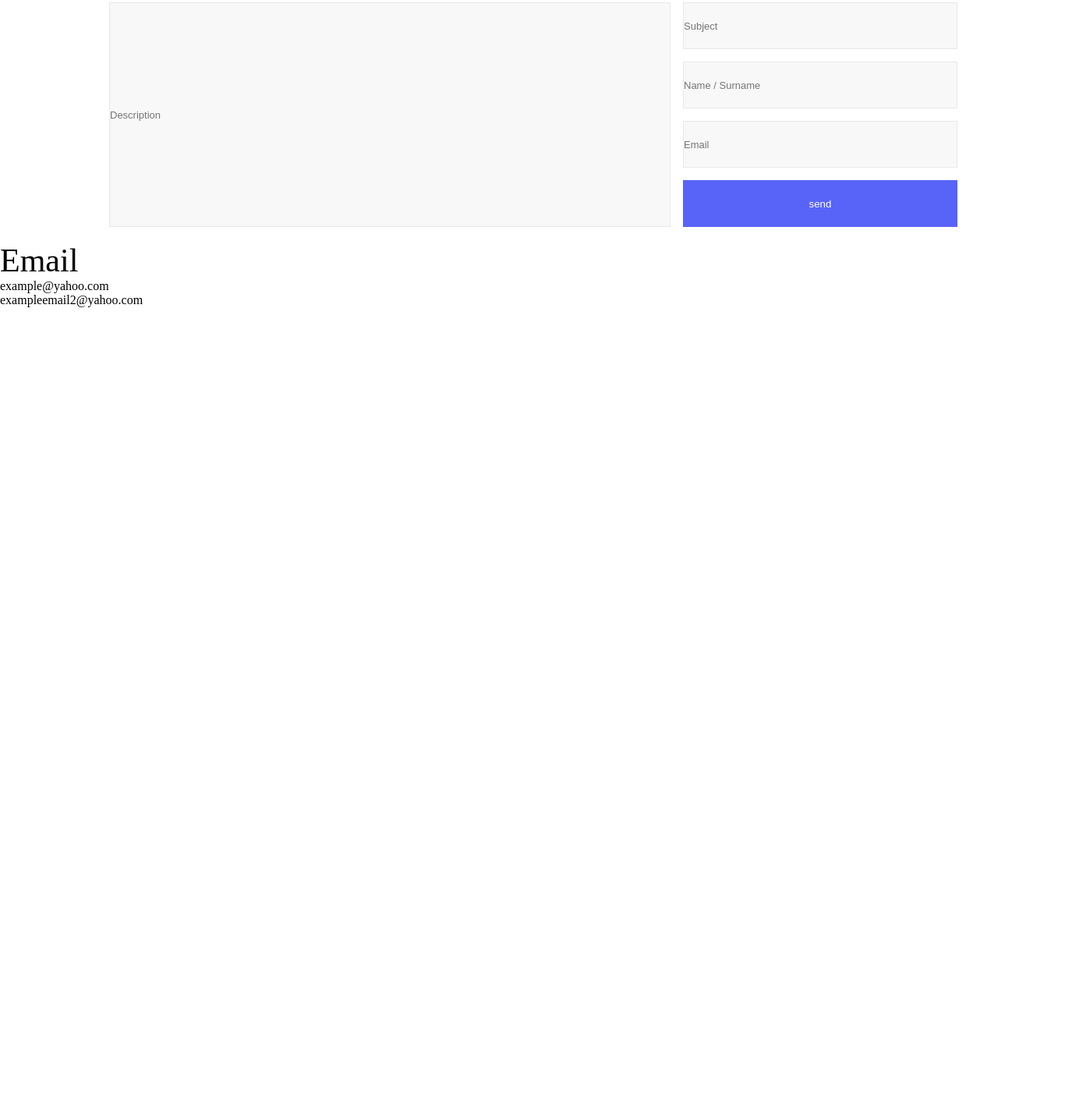
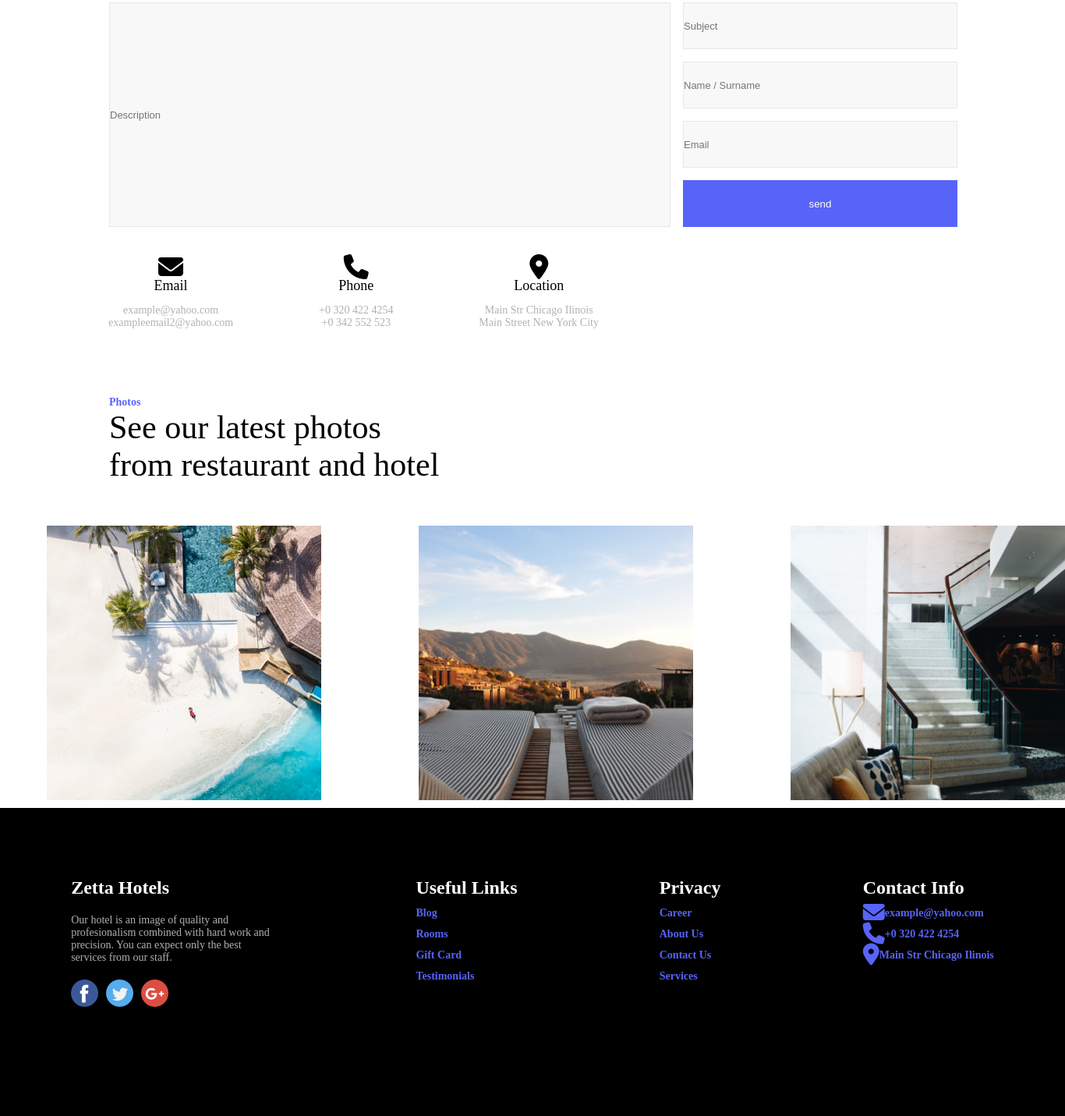
Before and after one commit to giorgige30b/Contact, a plain HTML site: page index.html in a window 1280 px wide. Shown: the part 246-1677 px from the top of the page at 78% size, 1366 px wide, since content can reach past the window. Before the commit the page ends 800 px from the top, so only its background shows below. Drawn offline with Linux system fonts and the light colour scheme.

Commit message:
finished
finished whole contact page

```diff
--- a/css/styles.css
+++ b/css/styles.css
@@ -81,3 +81,85 @@ h3 {
     color: #FFFFFF;
     border-style: none;
 }
+.Contactinfo{
+    display: flex;
+    margin-top: 51px;
+    flex-direction: row;
+    padding-left: 139px;
+    padding-right: 40%;
+    justify-content: space-between;
+
+
+}
+.Contactinfobox{
+    display: flex;
+    flex-direction: column;
+    text-align: center;
+    gap: 13px;
+}
+.Contactinfo h3{
+    font-size: 18px;
+    font-weight: 400;
+}
+.Contactinfo p{
+    color: #B1B1B1;
+    font-size: 14px;
+    font-weight: 300;
+}
+.photos{
+    padding: 86px 0 54px 140px;
+    gap: 10px;
+}
+.photosbox{
+    width: 1366px;
+    display: flex;
+    justify-content: space-between;
+    padding-left: 60px;
+}
+.photosbox img{
+    width: 352px;
+    height: 352px;
+}
+footer{
+    height: 395px;
+    background-color: #000000;
+    margin-top: 10px;
+    flex-direction: row;
+    padding-top: 89px;
+    display: flex;
+    width: 1366px;
+    justify-content: space-around;
+}
+footer h2{
+    font-size: 24px;
+    font-weight: 700;
+    color: #FFFFFF;
+}
+footer p{
+    color: #B1B1B1;
+    font-size: 14px;
+    font-weight: 300;
+}
+.footerbox{
+    width: 260px;
+    height: 192px;
+    gap: 20px;
+    display: flex;
+    flex-direction: column;
+}
+.footerbox img{
+    width: 35px;
+    height: 35px;
+    margin-right: 10px;
+}
+.footerbox div{
+    display: flex;
+    flex-direction: row;
+    justify-content:
+}
+.box2{
+    color: #5863F8;
+    display: flex;
+    flex-direction: column;
+    gap: 11px;
+}
--- a/index.html
+++ b/index.html
@@ -5,6 +5,7 @@
     <meta charset="UTF-8">
     <meta http-equiv="X-UA-Compatible" content="IE=edge">
     <meta name="viewport" content="width=device-width, initial-scale=1.0">
+    <script src="https://kit.fontawesome.com/5bb5274725.js" crossorigin="anonymous"></script>
     <link rel="stylesheet" href="css/styles.css">
     <title>Contact</title>
 </head>
@@ -31,14 +32,70 @@
             </div>
         </div>
         <div class="Contactinfo">
-            <div>
-                <a href="mailto:giorgigelashvili1234@gmail.com"> <img class="mail" src="img/contact/mail.png"
-                        alt=""></a>
+            <div class="Contactinfobox">
+                <i class="fa-solid fa-envelope fa-2xl"></i>
                 <h3>Email</h3>
                 <p>example@yahoo.com <br> exampleemail2@yahoo.com</p>
             </div>
-
+            <div class="Contactinfobox">
+                <i class="fa-sharp fa-solid fa-phone fa-2xl"></i>
+                <h3>Phone</h3>
+                <p>+0 320 422 4254 <br>
+                    +0 342 552 523 </p>
+            </div>
+            <div class="Contactinfobox">
+                <i class="fa-solid fa-location-dot fa-2xl"></i>
+                <h3>Location</h3>
+                <p>Main Str Chicago Ilinois
+                   <br> Main Street New York City</p>
+            </div>
         </div>
+        <div class="photos">
+            <h6>
+                Photos
+            </h6>
+            <h3>
+                See our latest photos
+                <br>
+                from restaurant and hotel
+            </h3>
+        </div>
+        <div class="photosbox">
+            <img src="img/mohamed-ajufaan-GFcWwwGNu_w-unsplash.png" alt="">
+            <img src="img/manuel-moreno-DGa0LQ0yDPc-unsplash.png" alt="">
+            <img src="img/rhema-kallianpur-jbJ-_hw2yag-unsplash.png" alt="">
+        </div>
+        <footer>
+            <div class="footerbox">
+                <h2>Zetta Hotels</h2>
+                <p>Our hotel is an image of quality and profesionalism combined with hard work and precision. You can expect only the best services from our staff.</p>
+                <div>
+                    <img src="img/001-facebook.png" alt="">
+                    <img src="img/002-twitter.png" alt="">
+                    <img src="img/004-google-plus.png" alt="">
+                </div>
+            </div>
+            <div class="box2">
+                <h2>Useful Links</h2>
+                <h6>Blog</h6>
+                <h6>Rooms</h6>
+                <h6>Gift Card</h6>
+                <h6>Testimonials</h6>
+            </div>
+            <div class="box2">
+                <h2>Privacy</h2>
+                <h6>Career</h6>
+                <h6>About Us</h6>
+                <h6>Contact Us</h6>
+                <h6>Services</h6>
+            </div>
+            <div class="box2">
+                <h2>Contact Info</h2>
+                <h6><i class="fa-solid fa-envelope fa-2xl"></i>example@yahoo.com</h6>
+                <h6><i class="fa-sharp fa-solid fa-phone fa-2xl"></i>+0 320 422 4254</h6>
+                <h6><i class="fa-solid fa-location-dot fa-2xl"></i>Main Str Chicago Ilinois</h6>
+            </div>
+        </footer>
     </section>
 </body>
 
```
Also changed, not shown: img/001-facebook.png (added), img/002-twitter.png (added), img/004-google-plus.png (added), img/manuel-moreno-DGa0LQ0yDPc-unsplash.png (added), img/mohamed-ajufaan-GFcWwwGNu_w-unsplash.png (added), img/rhema-kallianpur-jbJ-_hw2yag-unsplash.png (added).
